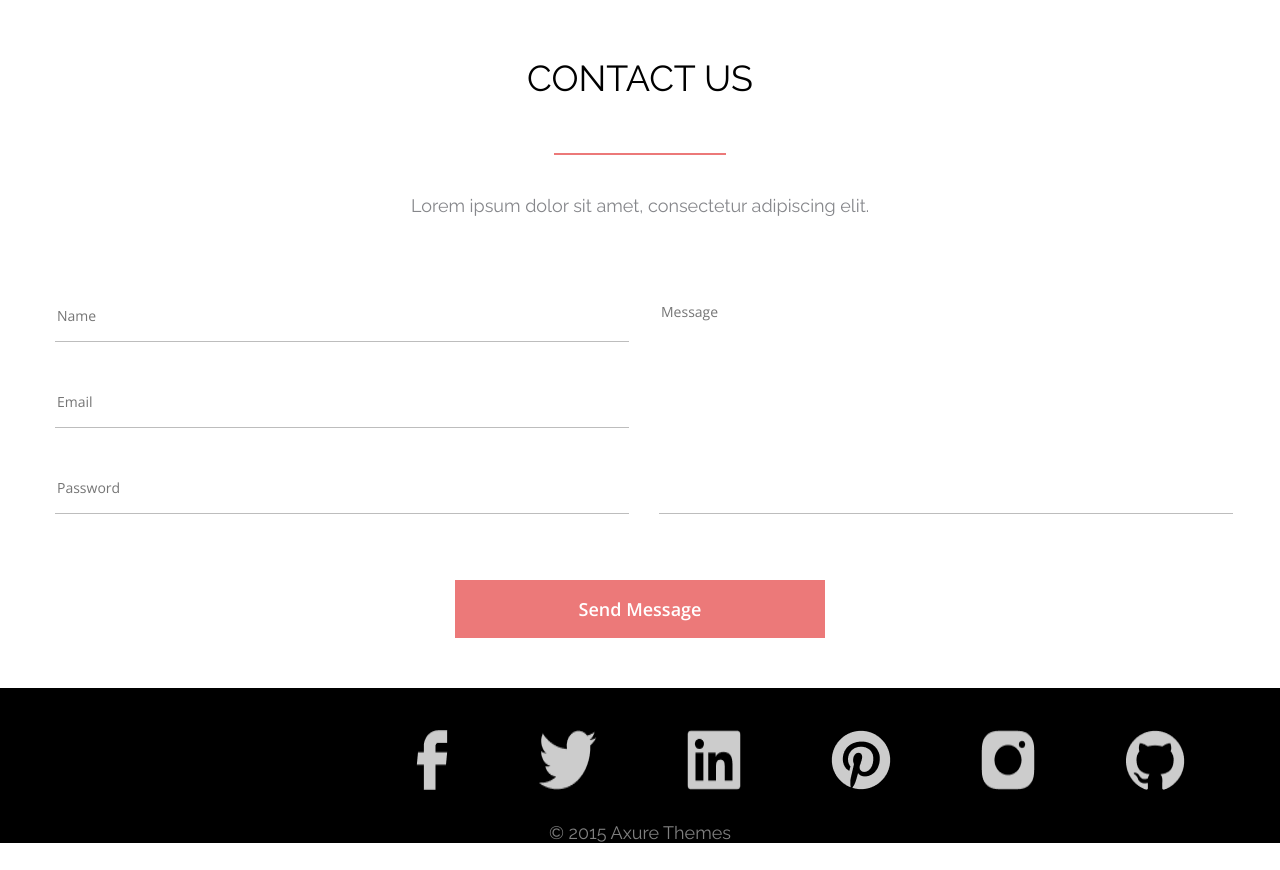
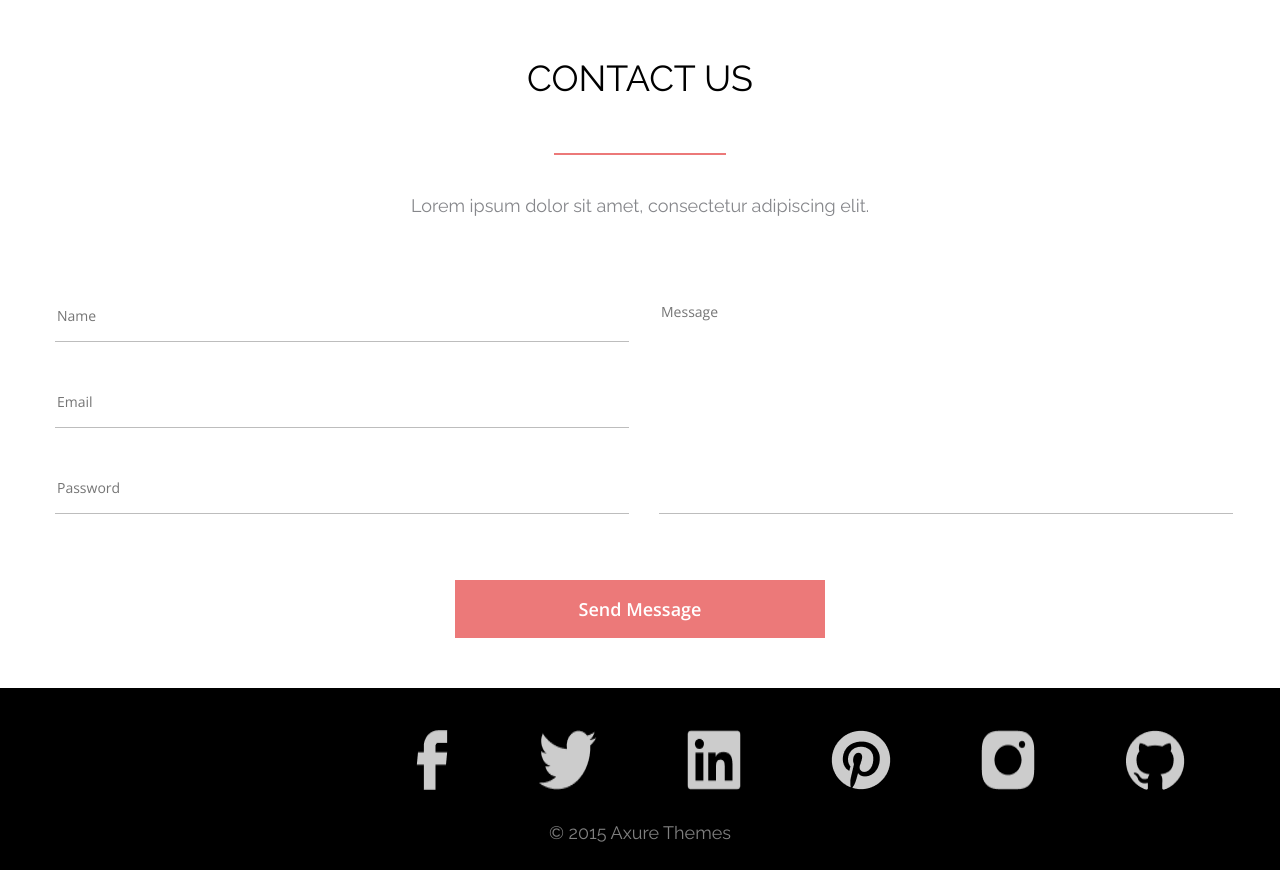
Before and after one commit to uliprnvch/AXIT.progect, a plain HTML site: page index.html in a window 1280 px wide. Shown: the part 4908-5778 px from the top of the page. Before the commit the page ends 5751 px from the top, so only its background shows below. Drawn offline with nearby package versions, Linux system fonts and the light colour scheme.

Commit message:
correction

```diff
--- a/style/style_footer.css
+++ b/style/style_footer.css
@@ -27,5 +27,5 @@
     text-align: center;
     color: rgba(255, 255, 255, 0.5);
     margin-top: 32px;
-    margin-bottom: 27px;
+    padding-bottom: 27px
 }
```
